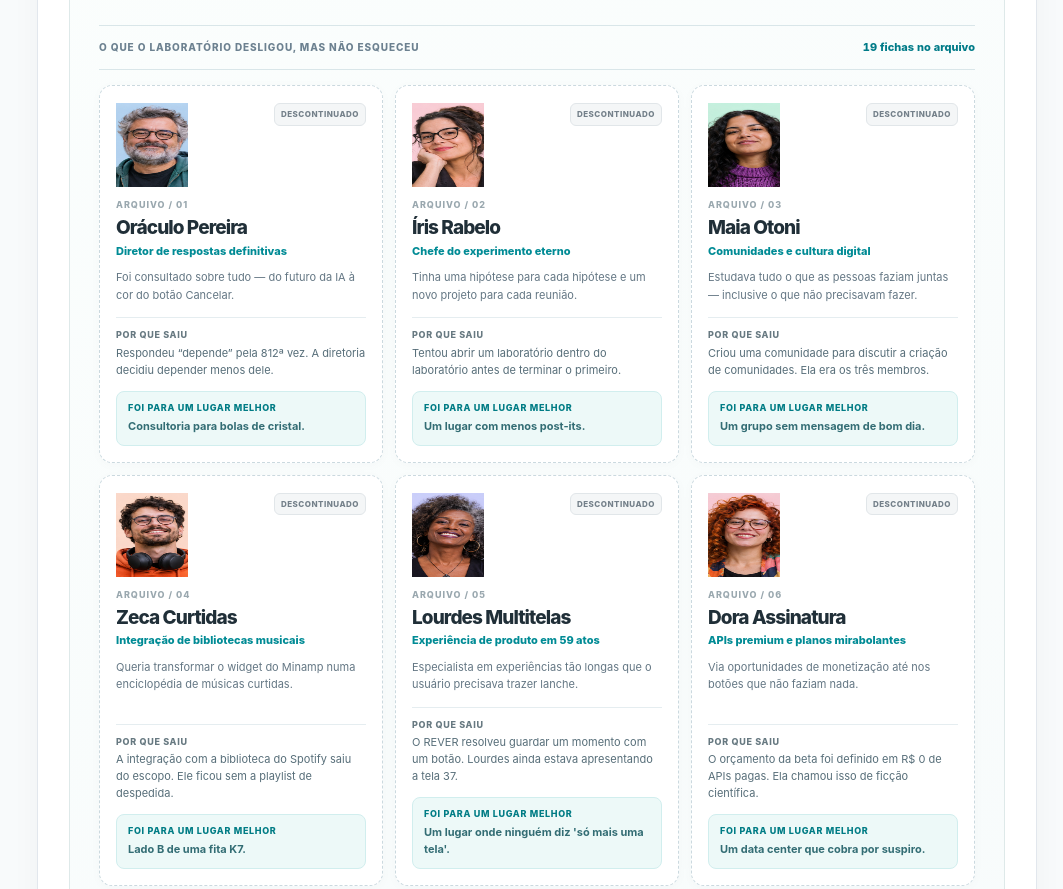
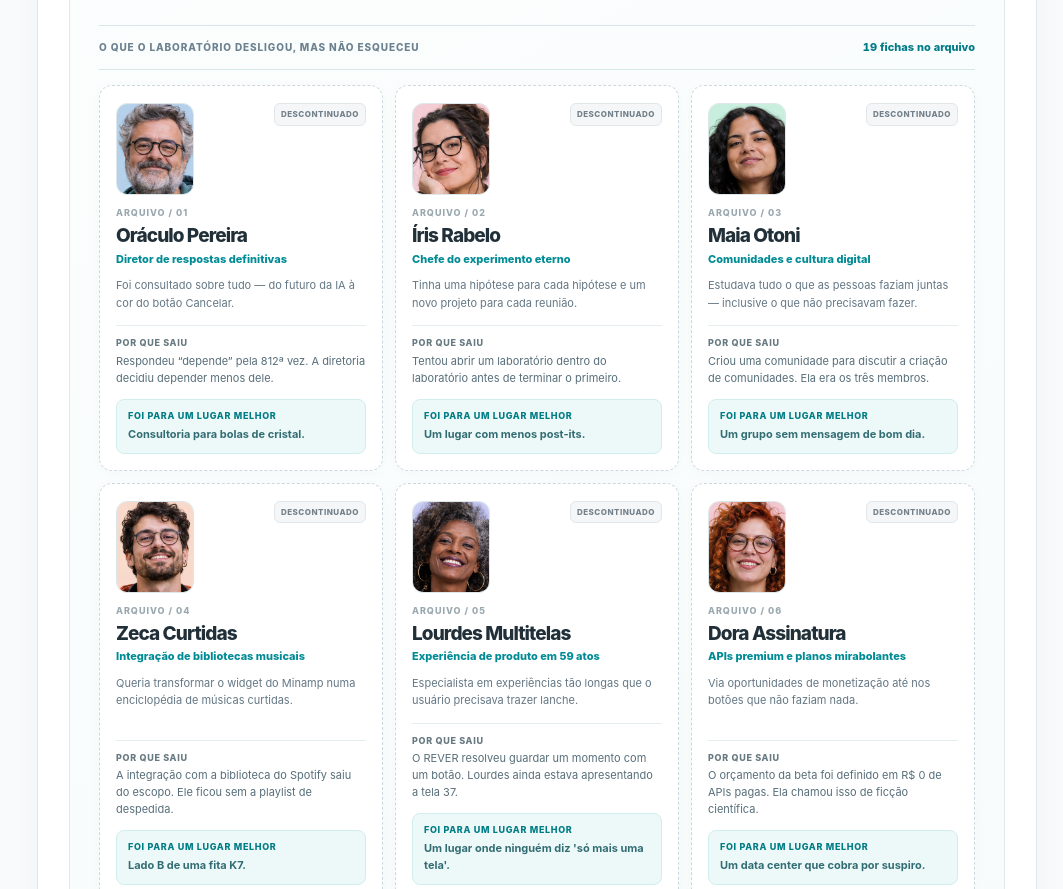
Before and after one commit to softwildbr/softwildbr, a plain HTML site: page docs/index.html in a window 1280 px wide. Shown: the part 2460-3349 px from the top of the page, without its empty margins (217-1280 px from the left). Drawn offline with Linux system fonts and the light colour scheme.

Commit message:
style: show archived agent portraits in memorial cards

```diff
--- a/docs/styles.css
+++ b/docs/styles.css
@@ -773,3 +773,16 @@ section{scroll-margin-top:88px}
   .agent-track .agent-card,.agent-track .agent-portrait,
   .agent-dots button,.legacy-section .legacy-card{transition:none!important;transform:none!important}
 }
+
+/* Portraits of discontinued digital characters. Images contain no UI overlay;
+   historical captions remain real HTML, with a monogram fallback. */
+.legacy-card-head .legacy-photo{
+  display:block;width:78px;height:92px;flex:0 0 78px;
+  object-fit:cover;object-position:center 19%;
+  border-radius:11px;border:1px solid #dce7ea;
+  background:#edf5f6;filter:saturate(.88);
+}
+.legacy-card:hover .legacy-photo{filter:saturate(1)}
+@media(max-width:600px){
+  .legacy-card-head .legacy-photo{width:70px;height:82px;flex-basis:70px}
+}
```
